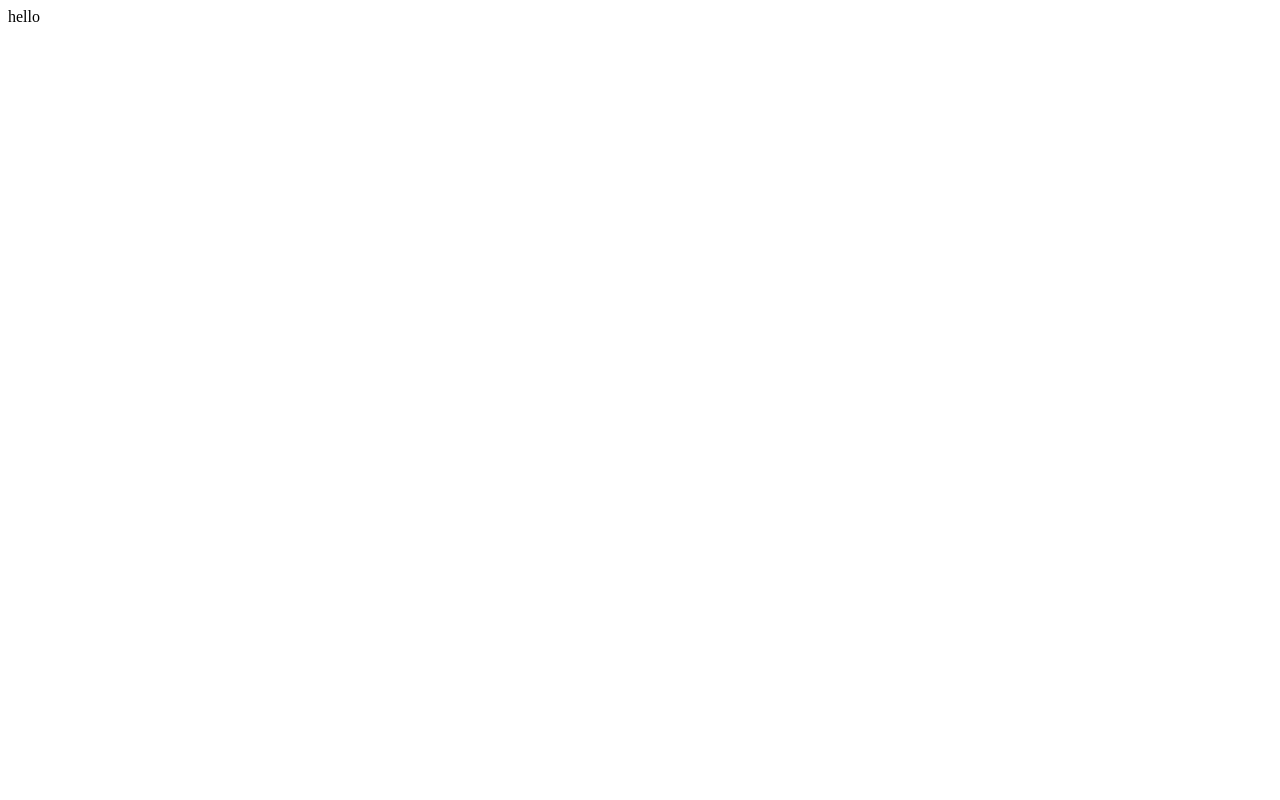
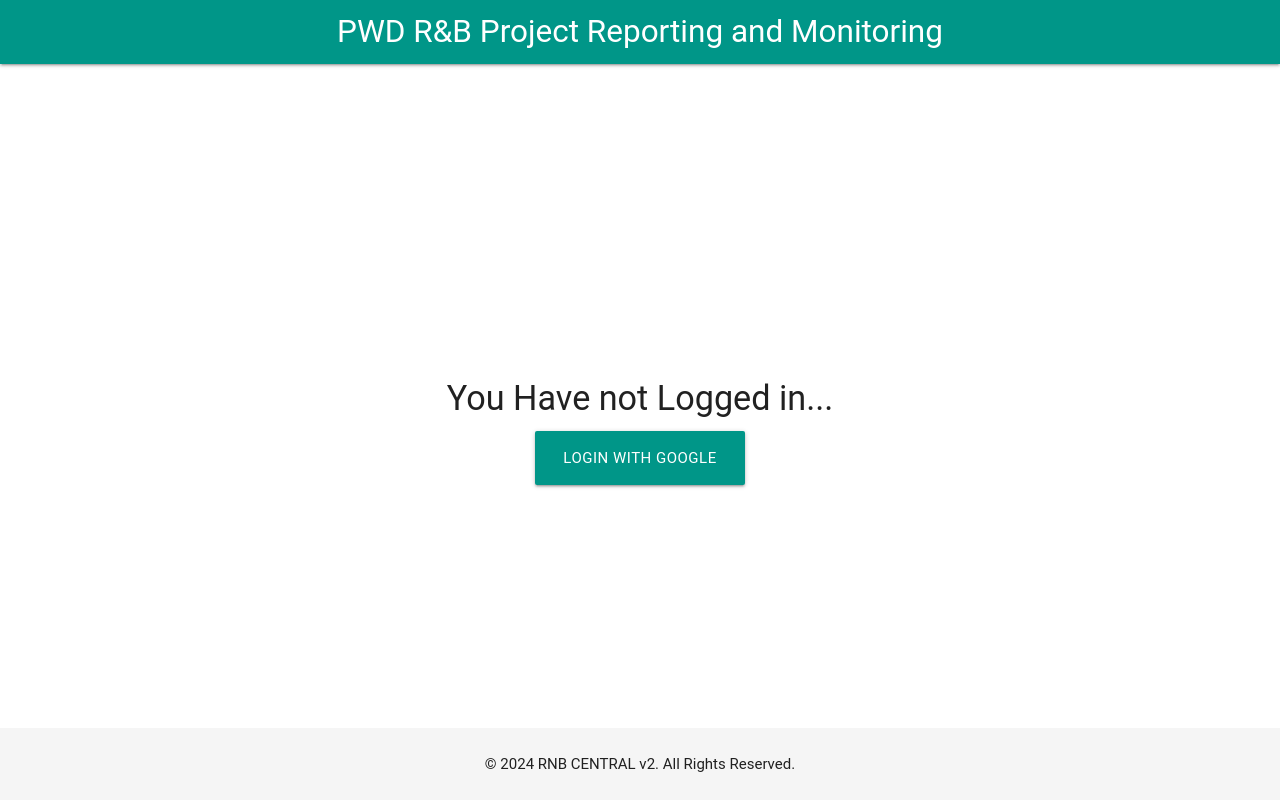
Before and after one commit to Alfallah-khalid/RNB_PMS, a Flask app: page / in a window 1280 px wide. Before the commit the page is almost empty. Run offline with Flask 3, Linux system fonts and the light colour scheme.

Commit message:
google ID works

```diff
--- a/main.py
+++ b/main.py
@@ -3,6 +3,8 @@
 from authlib.integrations.flask_client import OAuth
 import os
 from dotenv import load_dotenv
+from authlib.jose import jwt
+import secrets
 
 # Load environment variables from .env file
 load_dotenv()
@@ -16,37 +18,45 @@
     name='google',
     client_id=os.getenv("GOOGLE_CLIENT_ID"),
     client_secret=os.getenv("GOOGLE_CLIENT_SECRET"),
-    access_token_url='https://oauth2.googleapis.com/token',
-    authorize_url='https://accounts.google.com/o/oauth2/auth',
-    authorize_params=None,
-    access_token_params=None,
-    redirect_uri=os.getenv("REDIRECT_URI", default="http://localhost:8080/login/callback"),
+    server_metadata_url='https://accounts.google.com/.well-known/openid-configuration',  # Use Google's OpenID config URL
     client_kwargs={
-        'scope': 'openid email profile',  # Minimal scope to authenticate users and get user profile
-        'prompt': 'select_account'  # Ensures user selects account when logging in
-    },
+        'scope': 'openid email profile',
+        'prompt': 'select_account'
+    }
 )
 
 @app.route('/')
 def home():
     # Check if user is logged in by checking session
     user = dict(session).get('profile', None)
-    return "hello"
-    #return render_template('index.html', user=user)
+    #return "hello"
+    return render_template('index.html', user=user)
 
 @app.route('/login')
 def login():
+    # Generate a secure nonce
+    nonce = secrets.token_urlsafe(16)
+    session['nonce'] = nonce  # Store it in session
+
     # Redirect to Google's OAuth 2.0 server for authentication
     redirect_uri = url_for('authorize', _external=True)
-    return google.authorize_redirect(redirect_uri)
+    return google.authorize_redirect(redirect_uri, nonce=nonce)  # Pass the nonce
 
 @app.route('/login/callback')
 def authorize():
     # Get the authorization token and user info from Google
     token = google.authorize_access_token()  # Exchanges the authorization code for token
-    user_info = google.parse_id_token(token)  # Parse ID Token for authentication
-    session['profile'] = user_info  # Store user profile information in the session
+
+    # Retrieve the stored nonce from the session
+    nonce = session.get('nonce')
+
+    # Parse ID Token for authentication and validate the nonce
+    user_info = google.parse_id_token(token, nonce=nonce)
+
+    # Store user profile information in the session
+    session['profile'] = user_info
     session['token'] = token
+
     return redirect('/')
 
 @app.route('/logout')
--- /dev/null
+++ b/static/styles.css
@@ -0,0 +1,47 @@
+
+
+/* Make the body fill the entire height of the page */
+body {
+    display: flex;
+    min-height: 100vh;
+    flex-direction: column;
+    margin: 0;
+    font-family: 'Roboto', sans-serif;
+}
+
+/* Main content should take up the available space and center its content */
+main {
+    flex: 1;
+    display: flex;
+    justify-content: center; /* Centers horizontally */
+    align-items: center;     /* Centers vertically */
+    text-align: center;
+}
+
+/* Footer stays at the bottom */
+footer {
+    padding: 10px 0;
+    text-align: center;
+    background-color: #f5f5f5;
+    width: 100%;
+    position: relative;
+    bottom: 0;
+}
+
+/* Center the container and give it some margin from the top */
+.container {
+    margin-top: 50px;
+}
+
+/* Welcome text styling */
+.welcome-text {
+    text-align: center;
+    margin-bottom: 30px;
+}
+
+/* Styling for login and logout buttons */
+.login-btn, .logout-btn {
+    display: block;
+    margin: 0 auto;
+    text-align: center;
+}
--- a/templates/index.html
+++ b/templates/index.html
@@ -1,18 +1,48 @@
 <!DOCTYPE html>
 <html lang="en">
+
 <head>
     <meta charset="UTF-8">
     <meta name="viewport" content="width=device-width, initial-scale=1.0">
     <title>Flask App</title>
+
+    <!-- Import Materialize CSS -->
+    <link href="https://cdnjs.cloudflare.com/ajax/libs/materialize/1.0.0/css/materialize.min.css" rel="stylesheet">
+
+    <!-- Google Fonts for Typography -->
+    <link href="https://fonts.googleapis.com/icon?family=Material+Icons" rel="stylesheet">
+
+    <!-- Link to your custom external CSS file -->
+    <link href="{{ url_for('static', filename='styles.css') }}" rel="stylesheet">
 </head>
+
 <body>
-    {% if user %}
-        <h1>Welcome, {{ user['name'] }}!</h1>
-        <p>Email: {{ user['email'] }}</p>
-        <a href="{{ url_for('logout') }}">Logout</a>
-    {% else %}
-        <h1>Hello, RNB CENTRAL v2</h1>
-        <a href="{{ url_for('login') }}">Login with Google</a>
-    {% endif %}
+
+    <nav>
+        <div class="nav-wrapper teal">
+            <a href="#" class="brand-logo center">PWD R&B Project Reporting and Monitoring System</a>
+        </div>
+    </nav>
+
+    <main>
+        <div class="container">
+            {% if user %}
+                <h4>Welcome, {{ user['name'] }}!</h4>
+                <p>Email: {{ user['email'] }}</p>
+                <a href="{{ url_for('logout') }}" class="btn-large waves-effect waves-light red">Logout</a>
+            {% else %}
+                <h4>You Have not Logged in...</h4>
+                <a href="{{ url_for('login') }}" class="btn-large waves-effect waves-light teal">Login with Google</a>
+            {% endif %}
+        </div>
+    </main>
+
+    <footer>
+        <p>&copy; 2024 RNB CENTRAL v2. All Rights Reserved.</p>
+    </footer>
+
+    <!-- Import Materialize JavaScript and dependencies -->
+    <script src="https://cdnjs.cloudflare.com/ajax/libs/materialize/1.0.0/js/materialize.min.js"></script>
 </body>
+
 </html>
```
Also changed, not shown: 1 other file.
